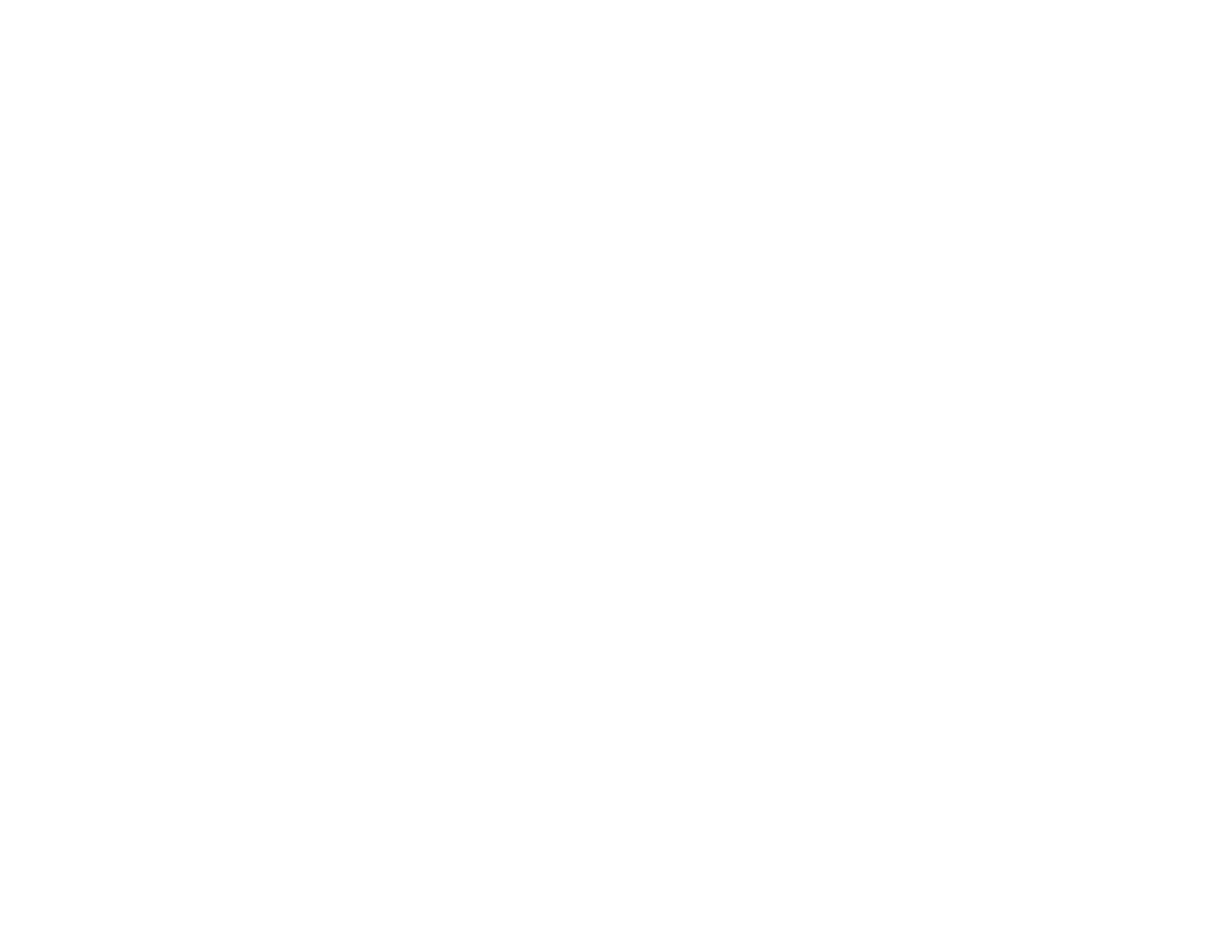
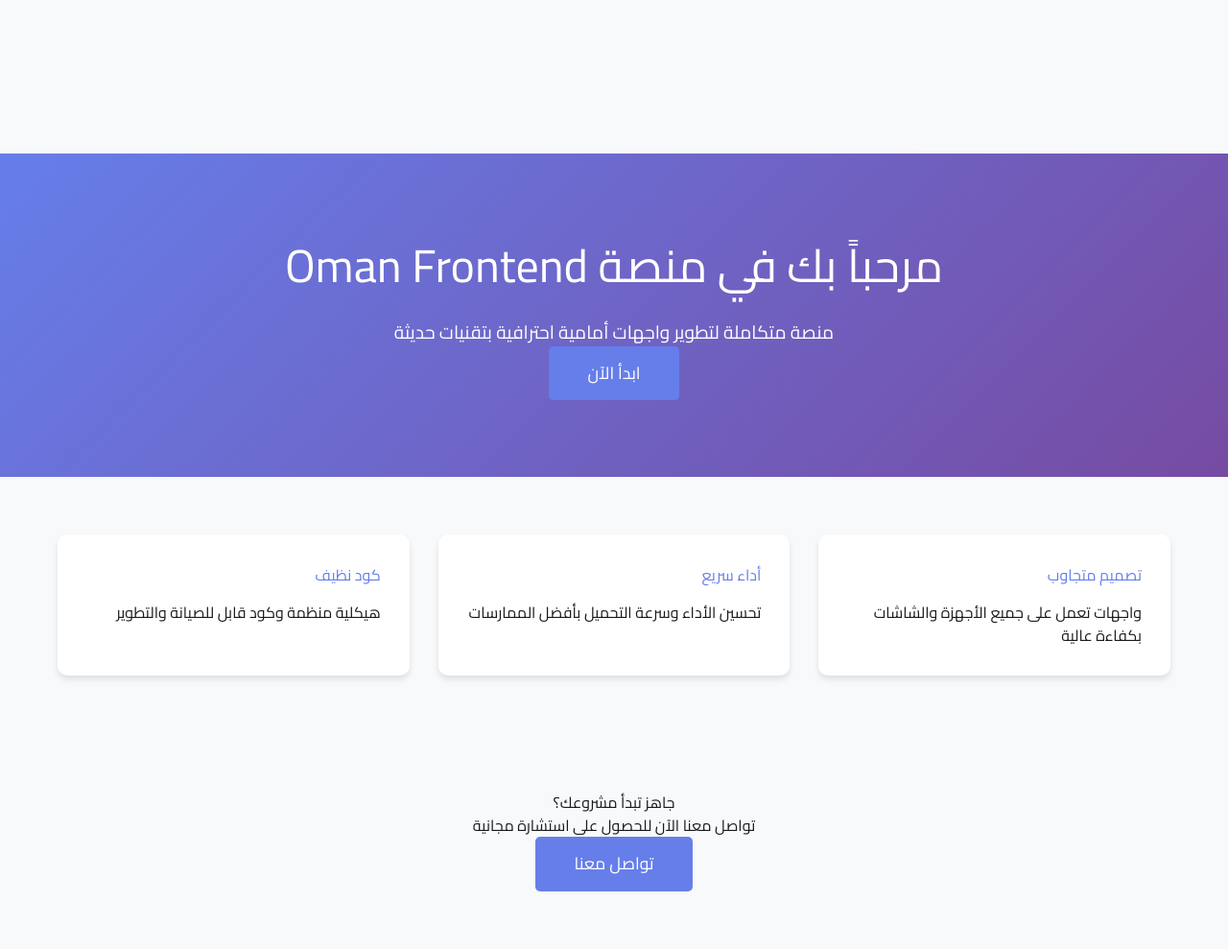
Before and after one commit to engmohammadwak/fronEndOman, a plain HTML site: page index.html in a window 1280 px wide. Shown: the whole page at 96% size. Before the commit the page ends 800 px from the top, so only its background shows below. Drawn offline with nearby package versions, Linux system fonts and the light colour scheme.

Commit message:
Refactor: Update index.html - Clean main page with separated concerns from All/index.html

```diff
--- a/index.html
+++ b/index.html
@@ -1,22 +1,76 @@
 <!DOCTYPE html>
-<html lang="en">
+<html lang="ar" dir="rtl">
 <head>
-    <meta charset="UTF-8">
-    <meta name="viewport" content="width=device-width, initial-scale=1.0">
+  <meta charset="UTF-8">
+  <meta name="viewport" content="width=device-width, initial-scale=1.0">
+  <title>Oman Frontend - الصفحة الرئيسية</title>
 
-    <title>TechPro</title>
+  <!-- الخطوط والرموز -->
+  <link href="https://fonts.googleapis.com/css2?family=Material+Symbols+Outlined:opsz,wght,FILL,GRAD@20..48,100..700,0..1,-50..200" rel="stylesheet"/>
+  <link href="https://fonts.googleapis.com/css2?family=Cairo:wght@300;400;500;600;700;800;900&family=JetBrains+Mono:wght@400;600;700&display=swap" rel="stylesheet"/>
 
-    <link rel="stylesheet" href="css/variables.css">
-    <link rel="stylesheet" href="css/main.css">
-    <link rel="stylesheet" href="css/components.css">
-    <link rel="stylesheet" href="css/responsive.css">
+  <!-- ملفات CSS المنفصلة -->
+  <link rel="stylesheet" href="css/variables.css">
+
+  <!-- Tailwind CDN & Config -->
+  <script src="https://cdn.tailwindcss.com"></script>
+  <script src="js/tailwind-config.js"></script>
 </head>
+<body class="bg-background font-sans text-on-surface antialiased min-h-screen">
 
-<body>
+  <!-- حاوية Toast -->
+  <div id="toast-container" class="fixed top-24 left-1/2 -translate-x-1/2 z-[100] flex flex-col gap-2 pointer-events-none w-full max-w-md px-4"></div>
 
-    <!-- Homepage -->
+  <!-- مكان الهيدر -->
+  <div id="header-container"></div>
 
-    <script src="js/main.js"></script>
+  <main class="w-full pt-36 lg:pt-40 bg-background min-h-[calc(100vh-280px)]">
+    <section class="hero-section" id="home">
+      <h1>مرحباً بك في منصة Oman Frontend</h1>
+      <p>منصة متكاملة لتطوير واجهات أمامية احترافية بتقنيات حديثة</p>
+      <button class="cta-button" onclick="showWelcome()">ابدأ الآن</button>
+    </section>
 
+    <section class="features-grid" id="features">
+      <div class="feature-card">
+        <h3>تصميم متجاوب</h3>
+        <p>واجهات تعمل على جميع الأجهزة والشاشات بكفاءة عالية</p>
+      </div>
+      <div class="feature-card">
+        <h3>أداء سريع</h3>
+        <p>تحسين الأداء وسرعة التحميل بأفضل الممارسات</p>
+      </div>
+      <div class="feature-card">
+        <h3>كود نظيف</h3>
+        <p>هيكلية منظمة وكود قابل للصيانة والتطوير</p>
+      </div>
+    </section>
+
+    <section class="cta-section" id="about">
+      <h2>جاهز تبدأ مشروعك؟</h2>
+      <p>تواصل معنا الآن للحصول على استشارة مجانية</p>
+      <button class="cta-button" onclick="contactUs()">تواصل معنا</button>
+    </section>
+  </main>
+
+  <!-- مكان الفوتر -->
+  <div id="footer-container"></div>
+
+  <!-- السكربتات الموحدة -->
+  <script src="js/utils/helpers.js" defer></script>
+  <script src="js/main.js" defer></script>
+
+  <!-- كود الصفحة الخاصة -->
+  <script>
+    function showWelcome() {
+      showToast('مرحباً بك في منصة Oman Frontend!', 'success');
+      console.log('User clicked welcome button');
+    }
+
+    function contactUs() {
+      window.location.href = '#contact';
+      console.log('User wants to contact us');
+    }
+  </script>
 </body>
 </html>
```
